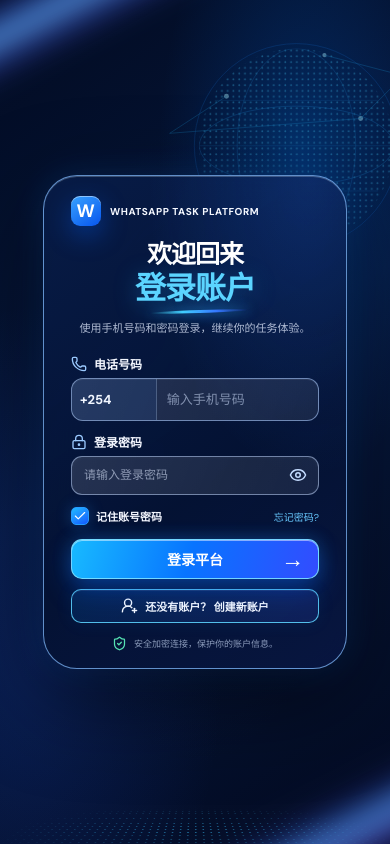
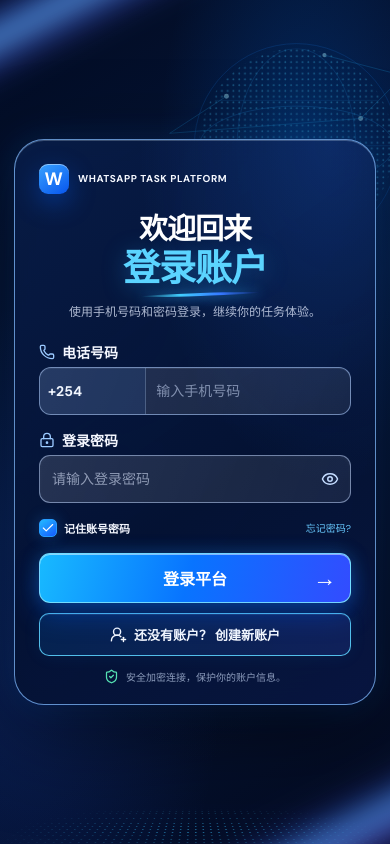
Before and after one commit to xiaolongsvip/whatsapp-task-platform, a Next.js app in the folder apps/web/: page / in a window 390 px wide. Built offline with nearby package versions, Linux system fonts and the light colour scheme.

Commit message:
Polish mobile glass login card sizing and futuristic digital background layers

```diff
--- a/apps/web/src/app/globals.css
+++ b/apps/web/src/app/globals.css
@@ -1210,3 +1210,43 @@ a { -webkit-tap-highlight-color:transparent; }
   .aurora-phone-control>input.aurora-country-code-input {font-size:13px!important;min-width:72px;padding:0 8px!important;}
   .aurora-phone-control>input.aurora-phone-number-input {font-size:13px!important;padding:0 10px!important;}
 }
+
+
+/* Final mobile-first technology login composition */
+.aurora-login {
+  justify-content:center;
+  padding:24px 16px max(24px,env(safe-area-inset-bottom));
+}
+.aurora-tech-globe {z-index:0;display:block;}
+.aurora-tech-grid {z-index:0;}
+.aurora-tech-beam {z-index:0;}
+.aurora-card {width:min(100%,430px);}
+.aurora-phone-control {width:100%;}
+.aurora-phone-control>input.aurora-country-code-input {flex-basis:32%;width:32%;}
+.aurora-phone-control>input.aurora-phone-number-input {flex-basis:68%;}
+.aurora-register-page {justify-content:center;}
+@media(max-width:600px) {
+  .aurora-login {padding:18px 14px max(18px,env(safe-area-inset-bottom));}
+  .aurora-card {width:min(100%,420px);padding:24px 24px 20px;border-radius:30px;}
+  .aurora-brand {margin-bottom:18px;}
+  .aurora-heading {margin-bottom:20px;}
+  .aurora-heading h1 {font-size:29px;}
+  .aurora-heading h2 {font-size:37px;}
+  .aurora-heading p {font-size:12px;white-space:normal;}
+  .aurora-form {gap:15px;}
+  .aurora-field>label {font-size:14px;}
+  .aurora-phone-control {height:48px!important;}
+  .aurora-phone-control>input.aurora-country-code-input {font-size:14px!important;flex-basis:34%;width:34%;max-width:116px;}
+  .aurora-phone-control>input.aurora-phone-number-input {font-size:14px!important;}
+  .aurora-password-wrap>input {height:48px;font-size:14px;}
+  .aurora-submit {height:50px;font-size:16px;}
+  .aurora-register {min-height:43px;font-size:13px;}
+  .aurora-security {font-size:10px;}
+  .aurora-register-page {padding-top:max(18px,env(safe-area-inset-top));}
+  .aurora-register-page .aurora-card {width:min(100%,420px);padding:22px 22px 19px;}
+}
+@media(max-width:380px) {
+  .aurora-card {padding:21px 18px 18px;}
+  .aurora-phone-control>input.aurora-country-code-input {flex-basis:35%;width:35%;min-width:70px;font-size:13px!important;}
+  .aurora-phone-control>input.aurora-phone-number-input {font-size:13px!important;}
+}
```
